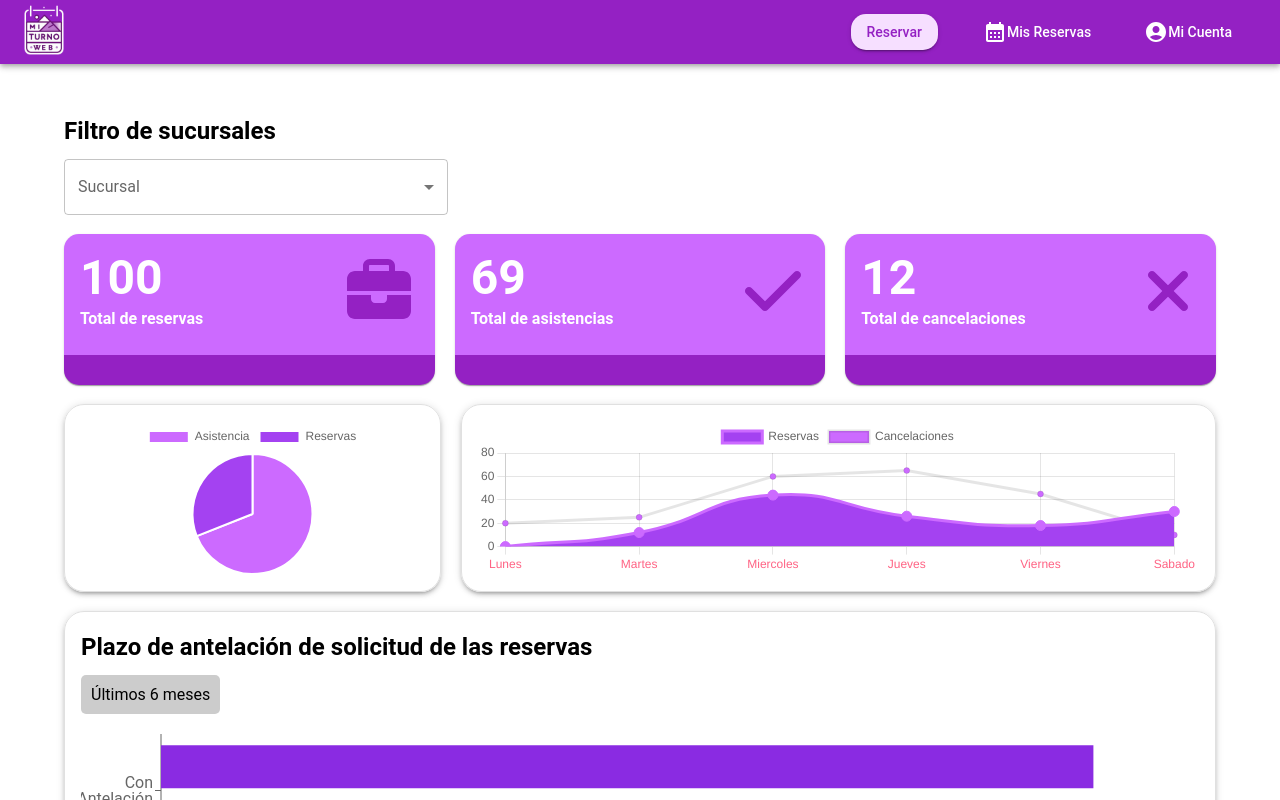
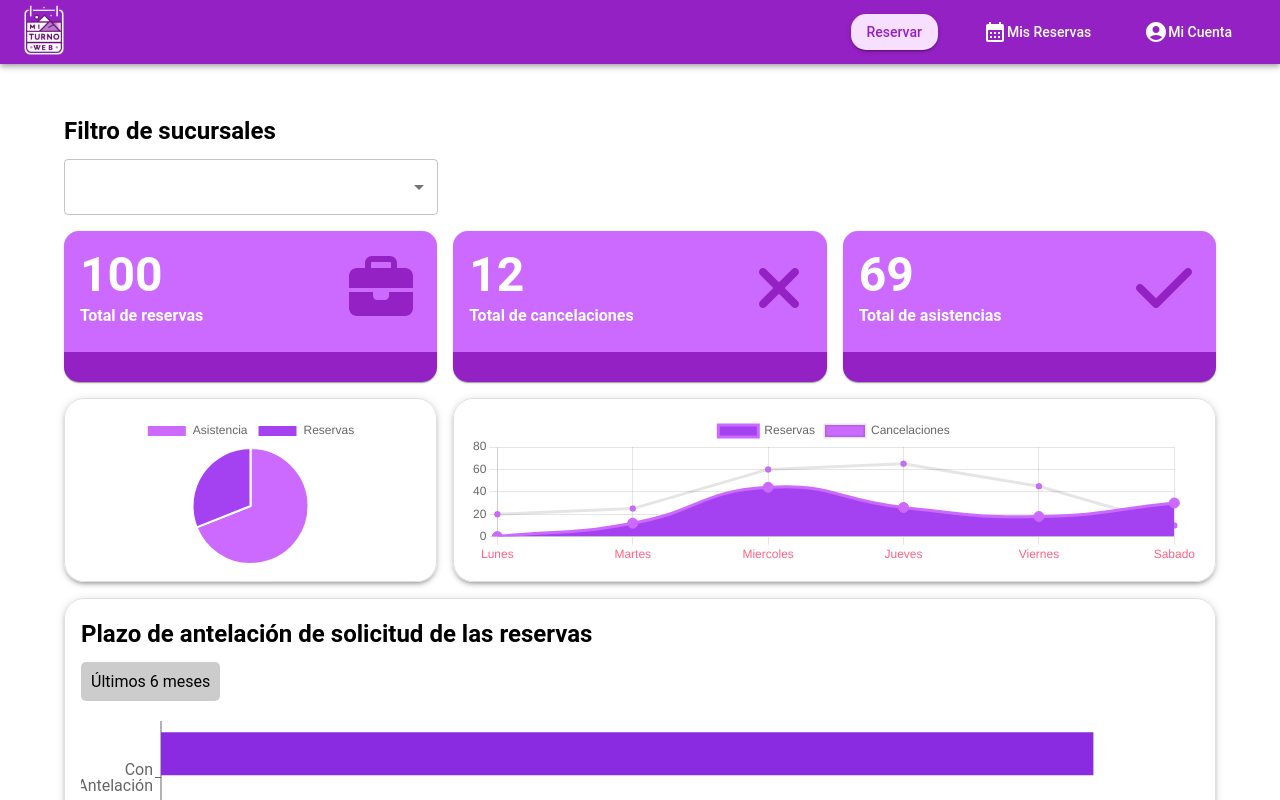
Before and after one commit to javiertrombetta/p5-front-mi-turno, a Next.js app: page /reports in a window 1280 px wide. Shown: the top 800 px of the page. Built offline with nearby package versions, Linux system fonts and the light colour scheme; a web font is replaced by a local one.

Commit message:
edit css view-metrics

```diff
--- a/src/app/reports/page.jsx
+++ b/src/app/reports/page.jsx
@@ -5,61 +5,78 @@ import CardTotalAssists from "@/components/CardTotalAssists";
 import CardTotalCancelations from "@/components/CardTotalCancelations";
 import CardTotalReservation from "@/components/CardTotalReservation";
 import ChartWithTitle from "@/components/ChartWithTitle";
+
 import BasicSelect from "@/components/SelectForm";
-import { Container, Typography } from "@mui/material";
+import { Container, Grid, MenuItem, Select, Typography } from "@mui/material";
 
 import React from "react";
 
 const page = () => {
+  const sucursales = [
+    { sucursal: "Ciudad 1" },
+    { sucursal: "Ciudad 2" },
+    { sucursal: "Ciudad 3" },
+  ];
+
   return (
-    <>
-      <Container
-        sx={{
-          /* width: "30%", */
-          display: "grid",
-          gridTemplateColumns: "1fr 1fr 1fr",
-        }}
-      >
+    <Container>
+      <div>
+        <Typography variant="h6" gutterBottom>
+          Filtro de sucursales
+        </Typography>
         <div>
-          <Typography variant="h6" gutterBottom>
-            Filtro de sucursales
-          </Typography>
-          <BasicSelect />
-          <br />
+          <Select
+            label="Seleccionar sucursal"
+            sx={{ minWidth: "32.5%", marginBottom: 2 }}
+          >
+            {/* Agrega un MenuItem para el valor por defecto */}
+            <MenuItem value={-1}>--Elige sucursal--</MenuItem>
+            {/* Mapear las sucursales dentro del componente Select */}
+            {sucursales.map((sucursal, index) => (
+              <MenuItem key={index} value={index}>
+                {sucursal.sucursal}
+              </MenuItem>
+            ))}
+          </Select>
         </div>
+      </div>
+      <Grid container spacing={2}>
+        <Grid item xs={12} sm={4}>
+          <CardTotalReservation />
+        </Grid>
+        <Grid item xs={12} sm={4}>
+          <CardTotalCancelations />
+        </Grid>
+        <Grid item xs={12} sm={4}>
+          <CardTotalAssists />
+        </Grid>
 
-        <br />
-      </Container>
-      <Container
-        style={{
-          display: "grid",
-          gridTemplateColumns: "1fr 1fr 1fr",
-          gridTemplateRows: "2fr",
-          gap: "20px",
-        }}
-      >
-        <CardTotalReservation />
-        <CardTotalAssists />
-        <CardTotalCancelations />
-      </Container>
-      <br />
-      <Container
-        style={{
-          display: "grid",
-          gridTemplateColumns: "1fr 2fr",
-          gridTemplateRows: "2fr",
-          gap: "20px",
-        }}
-      >
-        <ChartPiesCard />
-        <ChartLinesCard style={{ gap: "20px", marginBottom: "10px" }} />
-      </Container>
-      <br />
-      <Container>
-        <ChartWithTitle />
-      </Container>
-    </>
+        <Grid item xs={12} sm={4}>
+          <ChartPiesCard />
+        </Grid>
+        <Grid item xs={12} sm={8}>
+          <Grid container spacing={2}>
+            <Grid item xs={12} sm={12}>
+              <ChartLinesCard />
+            </Grid>
+          </Grid>
+        </Grid>
+        <Grid item xs={12}>
+          <ChartWithTitle />
+        </Grid>
+      </Grid>
+    </Container>
   );
 };
 
 export default page;
+/*
+
+
+
+
+
+
+
+
+*/
--- a/src/commons/ChartPiesCard.jsx
+++ b/src/commons/ChartPiesCard.jsx
@@ -4,13 +4,7 @@ import React from "react";
 
 const ChartPiesCard = () => {
   return (
-    <Box
-      border={1} // Grosor del borde
-      borderRadius={5} // Radio de bordes para hacerlos redondeados
-      borderColor="grey.300" // Color del borde
-      p={2} // Padding interno
-      boxShadow={3} // Sombra (opcional)
-    >
+    <Box border={1} borderRadius={5} borderColor="grey.300" p={2} boxShadow={3}>
       <ChartPies />
     </Box>
   );
--- a/src/components/CardTotalCancelations.jsx
+++ b/src/components/CardTotalCancelations.jsx
@@ -10,9 +10,6 @@ const CardTotalCancelations = () => {
   return (
     <Card
       style={{
-        /* width: "32%",
-        minWidth: "250px",
-         */
         borderRadius: "15px",
         borderBottom: `30px solid #9421C3`,
       }}
@@ -24,11 +21,7 @@ const CardTotalCancelations = () => {
           <Typography variant="h3" component="div">
             12
           </Typography>
-          <Typography
-            variant="h6"
-            component="p"
-            style={{ color: "white", fontSize: "1rem" }}
-          >
+          <Typography variant="h6" style={{ color: "white", fontSize: "1rem" }}>
             Total de cancelaciones
           </Typography>
         </div>
--- a/src/components/CardTotalReservation.jsx
+++ b/src/components/CardTotalReservation.jsx
@@ -10,10 +10,6 @@ const CardTotalReservation = () => {
   return (
     <Card
       style={{
-        /*
-          width: "32%",
-        minWidth: "250px",
-        */
         borderRadius: "15px",
         borderBottom: `30px solid #9421C3`,
       }}
--- a/src/components/ChartPies.jsx
+++ b/src/components/ChartPies.jsx
@@ -23,5 +23,5 @@ var data = {
 };
 
 export default function ChartPies() {
-  return <Pie data={data} options={options} />;
+  return <Pie data={data} options={options} className="h-full" />;
 }
```
